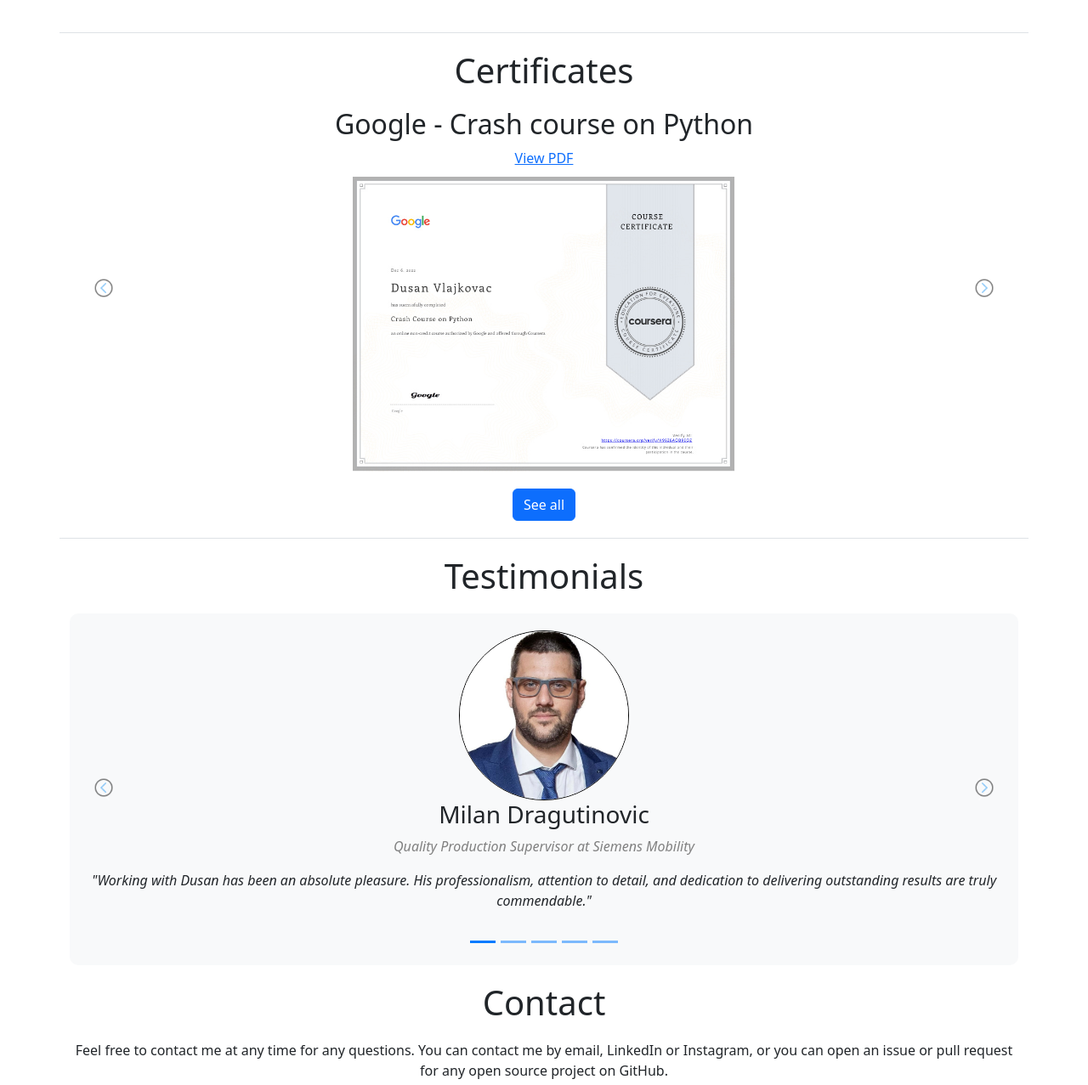
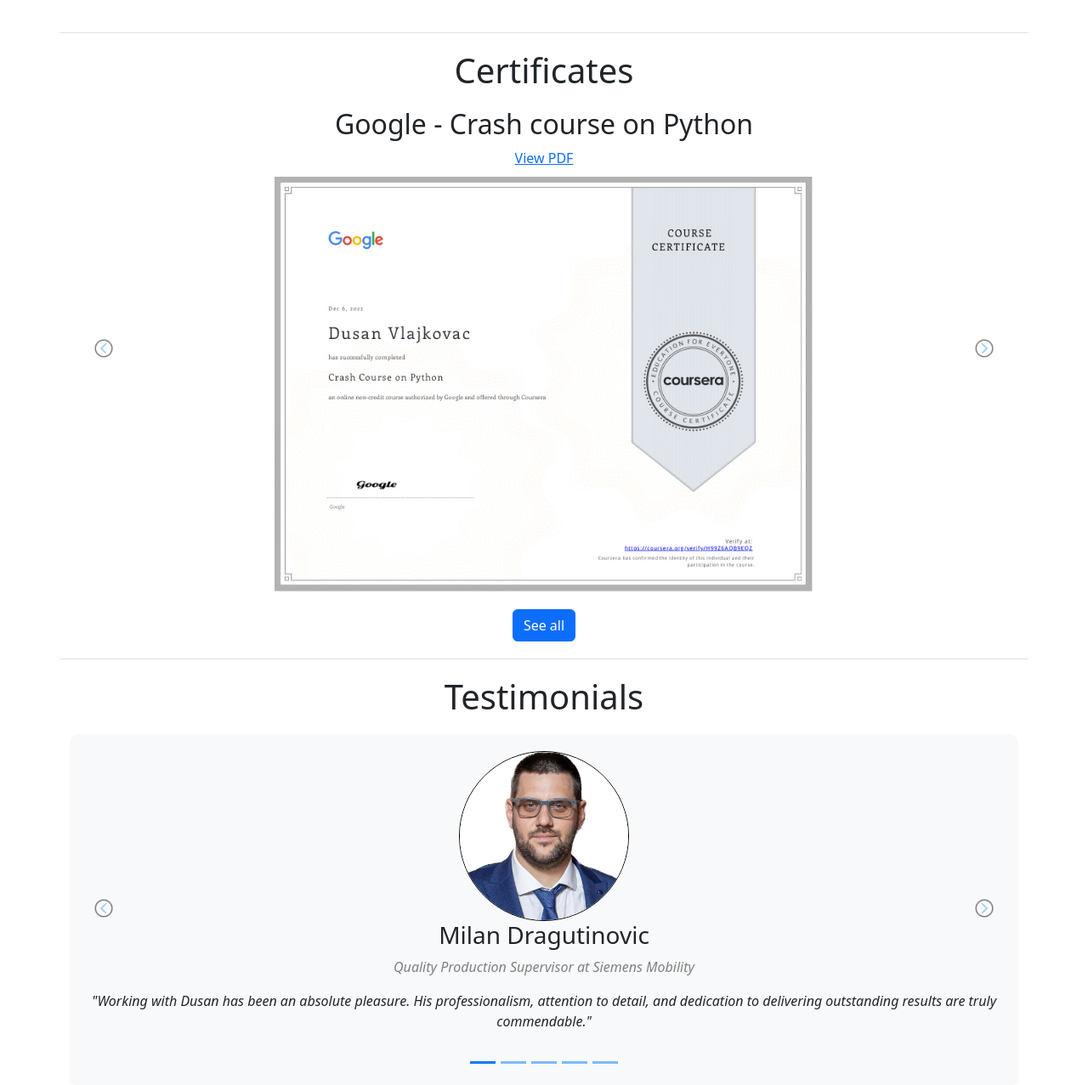
Before and after one commit to DuleNapon/My-Portfolio, a Django app: page / in a window 1280 px wide. Shown: the part 1458-2735 px from the top of the page at 85% size. Run offline with Django 5.2, Linux system fonts and the light colour scheme; data comes from the database, SQL or seed files in the repository; some libraries are stand-ins or nearby versions.

Commit message:
Changed again max-with to certificates img.

```diff
--- a/src/main/templates/HomePage/certificates.html
+++ b/src/main/templates/HomePage/certificates.html
@@ -10,7 +10,7 @@
                         <div>
                             <h2>{{ certificate.get_certificate_name }}</h2>
                             <a href="{{ certificate.pdf_file.url }}" target="_blank">View PDF</a><br>
-                            <img src="{{ certificate.jpg_file.url }}" alt="Certificate Image" style="max-width: 450px; padding-top: 10px;">
+                            <img src="{{ certificate.jpg_file.url }}" alt="Certificate Image" style="max-width: 80%; padding-top: 10px;">
                         </div>
                     </div>
                 </div>
```
